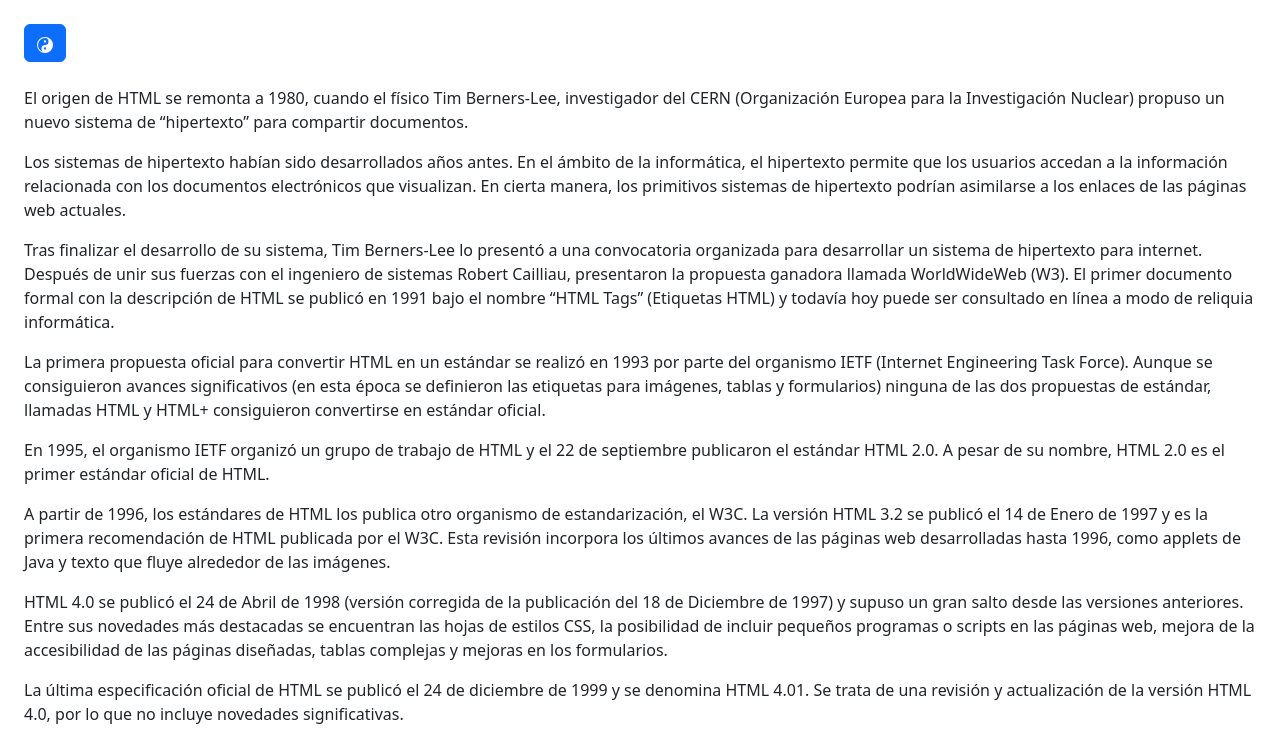
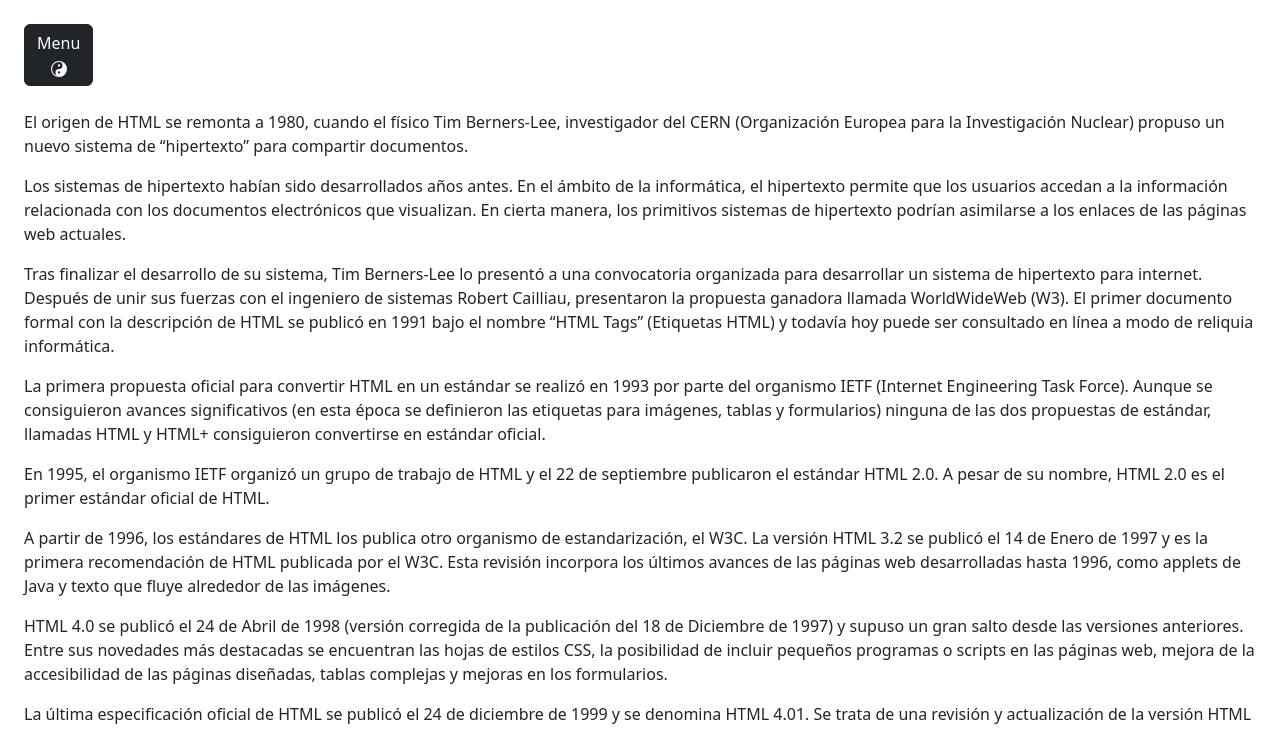
Before and after one commit to Ramguel1/SabanaHTML, a plain HTML site: page antecedentes.html in a window 1280 px wide. Shown: the top 731 px of the page. Drawn offline with nearby package versions, Linux system fonts and the light colour scheme.

Commit message:
Update antecedentes.html

```diff
--- a/antecedentes.html
+++ b/antecedentes.html
@@ -119,7 +119,8 @@
             <div class="col min-vh-100 p-4">
                 <!-- toggler -->
 
-                <button  class="btn btn-primary" data-bs-toggle="offcanvas" data-bs-target="#offcanvas" role="button">
+                <button  class="btn btn-dark" data-bs-toggle="offcanvas" data-bs-target="#offcanvas" role="button">
+			Menu <br>
                    <svg xmlns="http://www.w3.org/2000/svg" width="16" height="16" fill="currentColor" class="bi bi-yin-yang" viewBox="0 0 16 16">
   <path d="M9.167 4.5a1.167 1.167 0 1 1-2.334 0 1.167 1.167 0 0 1 2.334 0"/>
   <path d="M8 0a8 8 0 1 0 0 16A8 8 0 0 0 8 0M1 8a7 7 0 0 1 7-7 3.5 3.5 0 1 1 0 7 3.5 3.5 0 1 0 0 7 7 7 0 0 1-7-7m7 4.667a1.167 1.167 0 1 1 0-2.334 1.167 1.167 0 0 1 0 2.334"/>
```
